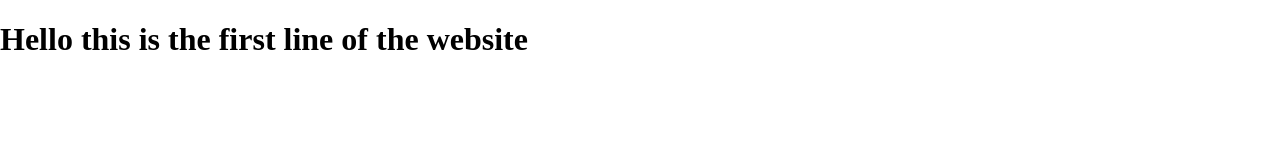
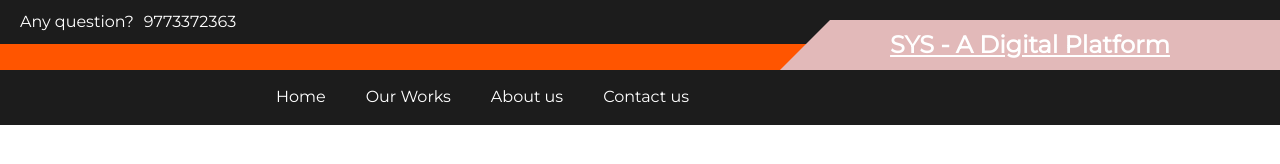
Before and after one commit to caringsagar/sys-workflow, a plain HTML site: page index.html in a window 1280 px wide. Drawn offline with Linux system fonts and the light colour scheme.

Commit message:
improved navbar

```diff
--- a/css/style.css
+++ b/css/style.css
@@ -0,0 +1,78 @@
+:root {
+  --color-primary: #ff5500;
+  --color-secondary: #1c1c1c;
+  --color-white: #fff;
+  --color-bluish: #a2a7de;
+  --color-pinkish: #ff9790;
+}
+
+html {
+  font-family: "Montserrat", sans-serif;
+}
+
+/* header styles  */
+.header-container {
+  height: 125px;
+  background: var(--color-primary);
+  position: relative;
+}
+
+.header-container .query {
+  width: 100%;
+  height: 44px;
+  background-color: var(--color-secondary);
+  color: #fff;
+  display: flex;
+  align-items: center;
+  padding-left: 20px;
+}
+.header-container .query p {
+  font-weight: 500;
+}
+.header-container .query span {
+  margin: 0px 10px;
+}
+
+/* header brand  */
+.header-container .brand {
+  height: 50px;
+  width: 500px;
+  background-color: rgb(226, 185, 185);
+  clip-path: polygon(10% 0, 100% 0, 100% 100%, 0% 100%);
+  position: absolute;
+  right: 0;
+  top: 20px;
+}
+
+.header-container .brand .brand-name {
+  color: var(--color-white);
+  text-decoration: underline;
+}
+
+/* navbar styling */
+.navbar {
+  height: 55px;
+  width: 100%;
+  background-color: var(--color-secondary);
+  position: absolute;
+  bottom: 0;
+}
+
+.navbar .nav-links {
+  width: 80%;
+  align-items: center;
+  margin-left: auto;
+}
+
+.navbar .nav-links .nav-item {
+  padding: 0px 20px;
+}
+.navbar .nav-links .nav-item:hover {
+}
+
+.navbar .nav-links .nav-item a {
+  color: var(--color-white);
+}
+.navbar .nav-links .nav-item a:hover {
+  color: var(--color-primary);
+}
--- a/index.html
+++ b/index.html
@@ -9,11 +9,31 @@
     <link rel="stylesheet" href="css/normalize.css">
     <link rel="stylesheet" href="css/fonts.css">
     <link rel="stylesheet" href="css/style.css">
-    <script src="js/index.js"></script>
+    <script src="js/index.js" defer></script>
 </head>
 
 <body>
-    <h1>Hello this is the first line of the website</h1>
+    <header class="header-container">
+        <div class="query">
+            <p>Any question?</p> <span>9773372363</span>
+        </div>
+
+        <div class="brand d-flex-justify-align-center">
+            <h2 class="brand-name">SYS - A Digital Platform</h2>
+        </div>
+        <nav class="navbar d-flex">
+            <div class="logo">
+
+            </div>
+            <ul class="nav-links d-flex">
+                <li class="nav-item"><a href="#">Home</a></li>
+                <li class="nav-item"><a href="#">Our Works</a></li>
+                <li class="nav-item"><a href="#">About us</a></li>
+                <li class="nav-item"><a href="#">Contact us</a></li>
+            </ul>
+
+        </nav>
+    </header>
 </body>
 
 </html>
```
Also changed, not shown: css/normalize.css.
